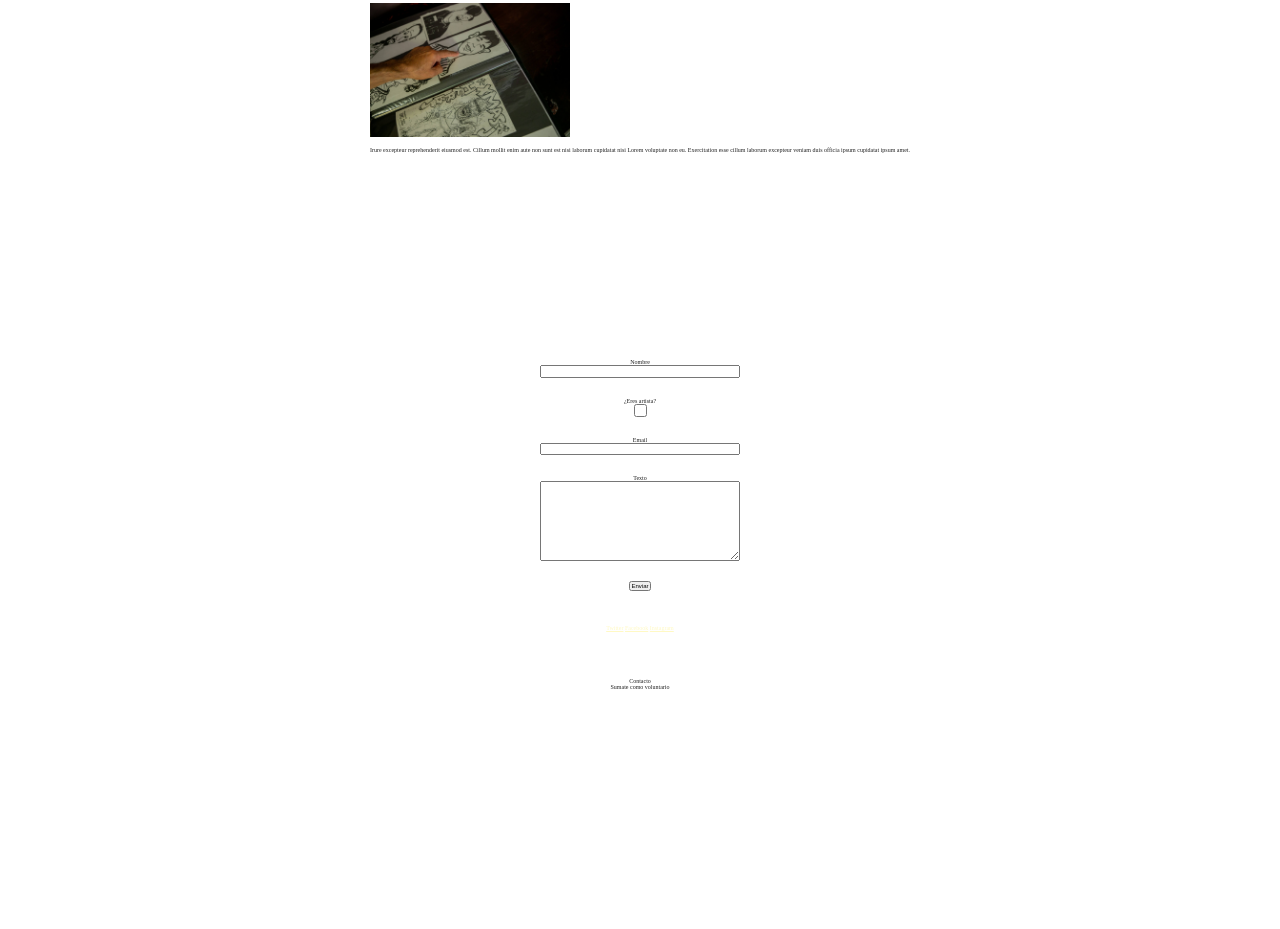
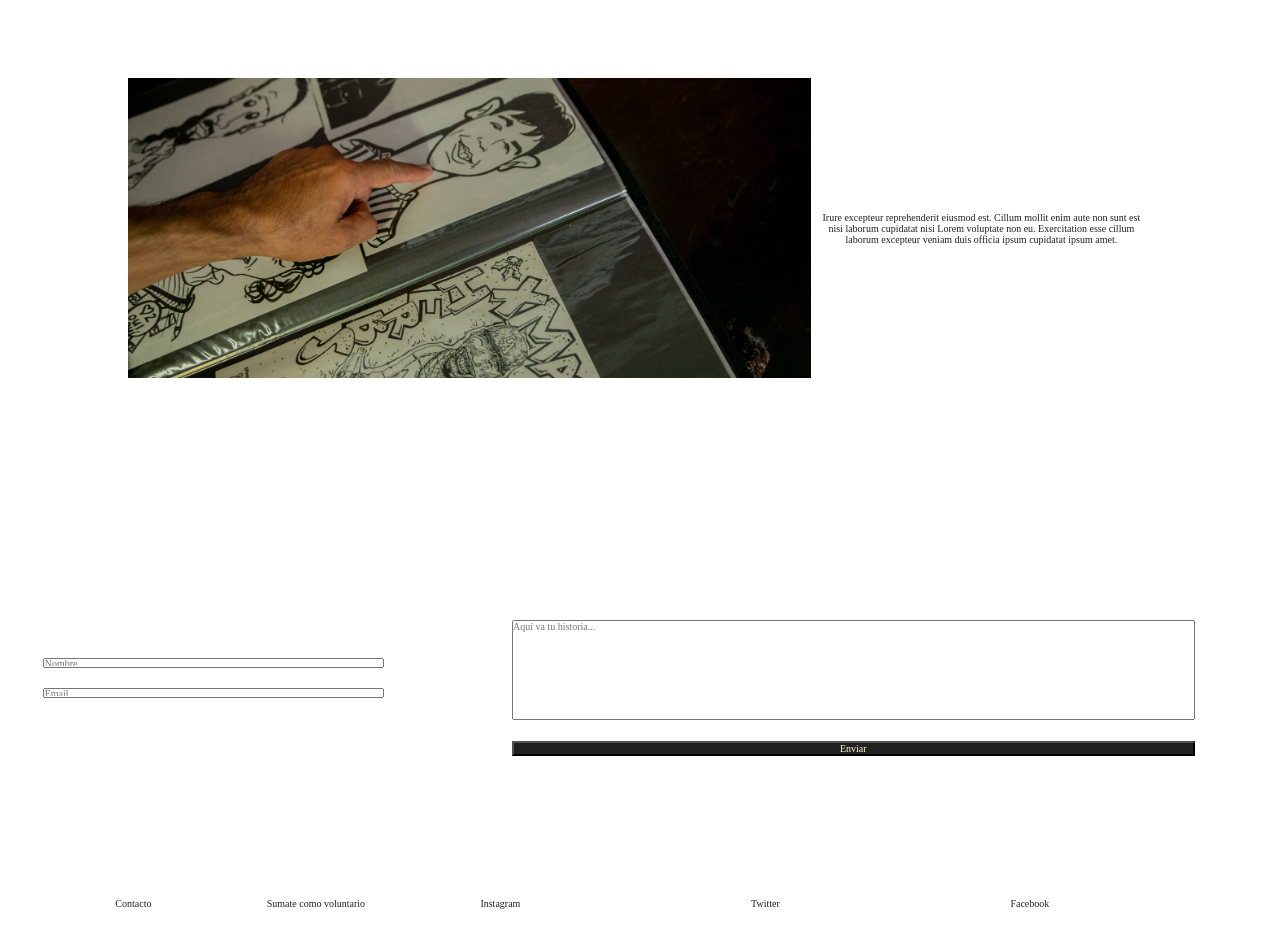
Before and after one commit to 0Tucho/web-dibujantes, a plain HTML site: page index.html in a window 1280 px wide. Shown: the part 1122-2051 px from the top of the page. Before the commit the page ends 1812 px from the top, so only its background shows below. Drawn offline with Linux system fonts and the light colour scheme.

Commit message:
Change accent color of navbar. Resize form section.

```diff
--- a/index.html
+++ b/index.html
@@ -39,38 +39,27 @@
           <img src="/styles/img/photo3.jpg" alt="Cuaderno de dibujos" class="hero3__img hero__img">
           <p class="hero3__text hero__text">Irure excepteur reprehenderit eiusmod est. Cillum mollit enim aute non sunt est nisi laborum cupidatat nisi Lorem voluptate non eu. Exercitation esse cillum laborum excepteur veniam duis officia ipsum cupidatat ipsum amet.</p>
         </section>
-        <section id="form" class="container">
-          <form action="" class="form__structure">
-            <label for="name">Nombre</label>
-            <input type="text" class="entry">
+          <form action="" id="form" class="form__structure">
+            <input type="text" class="entry__name" placeholder="Nombre">
+            <input type="text" class="entry__email" placeholder="Email">
+            <div class="mensage">
+            <textarea name="mensaje" placeholder="Aquí va tu historia..."></textarea>
+            <input type="submit" class="send" value="Enviar">
+            </div>
+          </form>
 
-            <label for="checkbox">¿Eres artista?</label>
-            <input type="checkbox" name="" id="checkbox">
-
-            <label for="email">Email</label>
-            <input type="text" class="entry">
-
-            <label for="text">Texto</label>
-            <textarea name="" class="entry entry--1" cols="30" rows="10"></textarea>
-
-            <input type="submit" value="Enviar">
-
-          </form>
-          <div class="social">
-            <a href="#">Twitter</a>
-            <a href="#">Facebook</a>
-            <a href="#">Instagram</a>
-          </div>
         </section>
       </div>
     </main>
 
-    <footer class="container">
+    <footer class="footer">
     <p class="footer__text contact">Contacto</p>
     <p class="footer__text join">Sumate como voluntario</p>
+    <p>Instagram<p>
+    <p>Twitter<p>
+    <p>Facebook<p>
     </footer>
 
   </body>
 
-
 </html>
--- a/styles/style.css
+++ b/styles/style.css
@@ -8,35 +8,38 @@
   font-size: 62.5%;
   padding: 0;
   margin: 0;
+  scroll-behavior: smooth;
 }
-:root{
+p{
+  font-size: 1rem;
+}
+:root {
   --text: #212121;
-  --primary: #FFEB3B;
+  --primary: #ffeb3b;
   --accent: #9e9e9e;
   --light: #fff9c4;
-  --dark: #FBC02D;
+  --dark: #fbc02d;
   --divider: #bdbdbd;
 }
 html {
   scroll-behavior: smooth; /*for transition in the same page*/
   overflow-x: hidden;
   font-family: noto;
-  color: var(--text)
+  color: var(--text);
 }
-a:-webkit-any-link{
+a:-webkit-any-link {
   color: var(--light);
 }
-button{
+button {
   border: none;
   color: #fff9c4;
   background-color: #212121;
-  padding: 1rem 1rem;
   text-align: center;
   text-decoration: none;
   display: inline-block;
   font-size: 1.5rem;
 }
-button:focus{
+button:focus {
   outline: 0;
 }
 .container {
@@ -65,102 +68,210 @@ header .container {
 header .container h1 {
   font-size: 5rem;
 }
-header .container .navbar{
+header .container .navbar {
   margin-top: 1.5rem;
 }
-header .container .navbar ul{
+header .container .navbar ul {
   display: flex;
 }
-header .container .navbar li:nth-child(2){
+header .container .navbar li:nth-child(2) {
   padding: 0 5rem;
 }
-header .container .navbar li{
+header .container .navbar li {
   font-size: 1.5rem;
 }
-header .container .navbar li:hover{
-  color: var(--accent);
+header .container .navbar li:hover {
+  color: var(--primary);
+  cursor: pointer;
 }
-.heros{
+.heros {
   height: 50vh;
   max-width: 80%;
+  max-height: 300px;
 }
-.hero1{
+.hero1 {
   display: flex;
   flex-direction: column;
   place-content: center;
 }
-.hero__img{
+.hero__img {
   object-fit: cover;
-  place-content: center center;
+  background-repeat: no-repeat;
+  object-position: center center;
+  width: 100%;
+  max-height: 70%;
 }
-.hero1 img {
-  width: 20rem;
+.hero1__img{
 }
-.hero__text{
+.hero__text {
   margin-top: 10px;
   justify-self: center;
-  text-align: center
+  text-align: center;
 }
-.hero1__button a{
+.hero1__button a {
   text-decoration: none;
   place-self: center center;
   text-align: center;
 }
-.hero1__button{
+.hero1__button {
   width: 14rem;
   height: 5rem;
-  margin-top: 4rem;
+  margin-top: 2rem;
   text-decoration: none;
   place-self: center center;
   text-align: center;
   place-content: center center;
   place-items: center center;
 }
-.hero2{
+.hero2 {
   display: flex;
   flex-direction: column;
   place-content: center;
 }
 .hero2 img {
-  width: 20rem;
 }
-.hero3{
+.hero3 {
   display: flex;
   flex-direction: column;
   place-content: center;
 }
 .hero3 img {
-  width: 20rem;
 }
-#form{
-  display: flex;
+.form__structure {
   height: 50vh;
-  flex-direction: column;
-  justify-content: center;
+  width: 100%;
+  margin: auto;
   text-align: center;
 }
-#form .form__structure{
+input,
+textarea {
+  outline: none;
+  margin: 10px 0;
+  width: 80%;
+  font-size: 1rem;
+  font-family: noto;
+}
+.send{
+  color: #fff9c4;
+  background-color: #212121;
+  outline: none;
+}
+textarea {
+  max-width: 80%;
+  min-width: 80%;
+  max-height: 10rem;
+  height: 10rem;
+  min-height: 8rem;
+}
+.footer {
+  text-align: center;
   display: flex;
-  flex-direction: column;
-  place-content: center center;
-  width: 20rem;
-  height: 30rem;
-  box-shadow: none;
-  font-family: inherit;
-  align-items: center;
-}
-.entry{
-  height: 1.25rem;
-  box-shadow: none;
-  font-family: inherit;
-  accent-color: black;
-  width: 100%;
+  justify-content: space-evenly;
   margin-bottom: 2rem;
 }
-form .entry--1{
-  height: 8rem;
+
+@media (min-width: 768px) {
+  .form__structure {
+    display: grid;
+    grid-template-columns: 1fr 2fr;
+    grid-template-rows: 1fr 1fr;
+    text-align: center;
+  }
+  .entry__name {
+    max-height: 1rem;
+    max-width: 50rem;
+    place-self: flex-end center;
+    resize: none;
+    grid-column: 1 / 2;
+    grid-row: 1 / 2;
+  }
+  .entry__email {
+    max-height: 1rem;
+    max-width: 50rem;
+    place-self: flex-start center;
+    resize: none;
+    grid-column: 1 / 2;
+    grid-row: 2 / 3;
+  }
+  textarea{
+    resize: none;
+  }
+  .entry__name,.entry__email{
+    height: 10rem;
+  }
+  .mensage {
+    place-self: center center;
+    margin-top: 2rem;
+    width: 100%;
+    grid-column: 2 / 3;
+    grid-row: 1 / 3;
+  }
 }
-#checkbox{
-  accent-color: var(--accent);
-  margin-bottom: 2rem;
+
+@media (min-width: 1024px) {
+  .container {
+    display: grid;
+    gap: 2rem;
+    grid-template: 1fr 1fr 1fr 1fr / 1fr;
+    max-width: 100%;
+    margin-top: 3rem;
+  }
+  .hero__text {
+    margin: 0 0;
+    padding: 1rem;
+  }
+  .hero__img {
+    max-height: 100%;
+  }
+  .hero1 {
+    display: grid;
+    grid-template: 1fr 1fr / 2fr 1fr;
+  }
+  .hero1__img {
+    grid-column: 1 / 2;
+    grid-row: 1 / 3;
+  }
+  .hero1__text {
+    place-self: center center;
+    grid-column: 2 / 3;
+    grid-row: 1 / 2;
+  }
+  .hero1__button {
+    margin: 0 0;
+    place-self: center center;
+    grid-column: 2 / 3;
+    grid-row: 2 / 3;
+  }
+  .hero2 {
+    display: grid;
+    place-content: center center;
+    grid-template: 1fr / 1fr 2fr;
+  }
+  .hero2__img.hero__img {
+    max-height: 300px;
+    width: 100%;
+    grid-column: 2 / 3;
+    grid-row: 1 / 2;
+  }
+  .hero2__text {
+    place-self: center center;
+    grid-column: 1 / 2;
+    grid-row: 1 / 2;
+  }
+  .hero3 {
+    display: grid;
+    grid-template: 1fr / 2fr 1fr;
+  }
+  .hero3__img {
+    max-height: 300px;
+  }
+  .hero3__text {
+    place-self: center center;
+  }
+  .form__structure{
+    margin-top: 2rem;
+  }
+  .footer {
+    margin-top: 2rem;
+  }
 }
```
